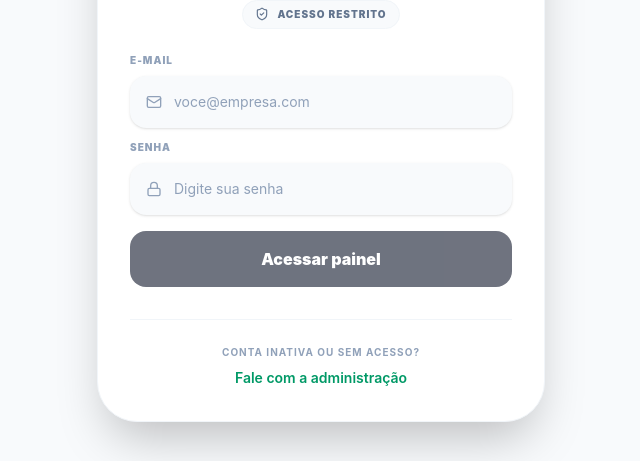
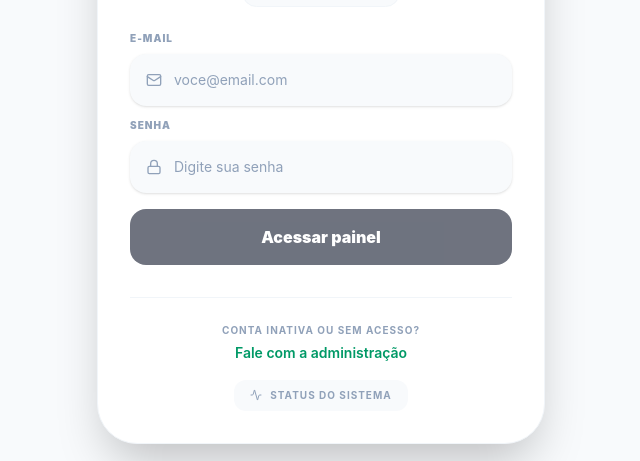
Before and after one commit to claralivia/curriculos-frontend, a Vue app: page /login in a window 1280 px wide. Shown: the part 287-748 px from the top of the page, without its empty margins (319-959 px from the left). Built offline with nearby package versions, Linux system fonts and the light colour scheme; no server answers.

Commit message:
feat: adiciona status do sistema

```diff
--- a/src/views/Login.vue
+++ b/src/views/Login.vue
@@ -1,11 +1,14 @@
 <script setup>
 import { reactive, ref } from 'vue';
 import { useRouter } from 'vue-router';
-import { LogIn, Loader2, Mail, Lock, ShieldCheck } from 'lucide-vue-next';
+import { LogIn, Loader2, Mail, Lock, ShieldCheck, Activity } from 'lucide-vue-next';
 import { toast } from 'vue-sonner';
 import api from '../lib/api';
 
 const router = useRouter();
+
+const STATUS_URL = import.meta.env.VITE_STATUS_URL;
+const SUPORTE_EMAIL = import.meta.env.VITE_SUPORTE_EMAIL;
 
 const form = reactive({
   email: '',
@@ -43,6 +46,8 @@ const handleLogin = async () => {
     }
 
     router.push('/dashboard');
+  } catch (error) {
+    toast.error('Falha ao autenticar. Verifique suas credenciais.');
   } finally {
     loading.value = false;
   }
@@ -87,7 +92,7 @@ const handleLogin = async () => {
                   <input
                     v-model="form.email"
                     type="email"
-                    placeholder="voce@empresa.com"
+                    placeholder="voce@email.com"
                     required
                     autocomplete="email"
                     class="w-full bg-transparent outline-none text-sm text-slate-700 placeholder:text-slate-400"
@@ -123,15 +128,26 @@ const handleLogin = async () => {
             </button>
           </form>
 
-          <div class="mt-8 pt-6 border-t border-slate-100 text-center">
-            <p class="text-[10px] text-slate-400 font-bold uppercase tracking-widest leading-relaxed">
-              Conta inativa ou sem acesso?
-            </p>
+          <div class="mt-8 pt-6 border-t border-slate-100 text-center space-y-4">
+            <div>
+              <p class="text-[10px] text-slate-400 font-bold uppercase tracking-widest leading-relaxed">
+                Conta inativa ou sem acesso?
+              </p>
+              <a
+                :href="`mailto:${SUPORTE_EMAIL}?subject=Solicitação de acesso&body=Olá, meu e-mail é: ${form.email}`"
+                class="mt-1 inline-block text-sm font-semibold text-emerald-600 hover:underline"
+              >
+                Fale com a administração
+              </a>
+            </div>
+
             <a
-              href="`mailto:${process.env.VITE_SUPORTE_EMAIL}?subject=Solicitação de acesso ao CV Studio&body=Olá, gostaria de solicitar acesso ao CV Studio. Meu e-mail é ${form.email}.`"
-              class="mt-2 inline-block text-sm font-semibold text-emerald-600 hover:underline"
+              :href="STATUS_URL"
+              target="_blank"
+              class="inline-flex items-center gap-2 px-4 py-2 rounded-xl bg-slate-50 text-[10px] font-bold text-slate-400 uppercase tracking-widest hover:bg-slate-100 hover:text-slate-600 transition-colors"
             >
-              Fale com a administração
+              <Activity size="12" />
+              Status do Sistema
             </a>
           </div>
         </div>
```
